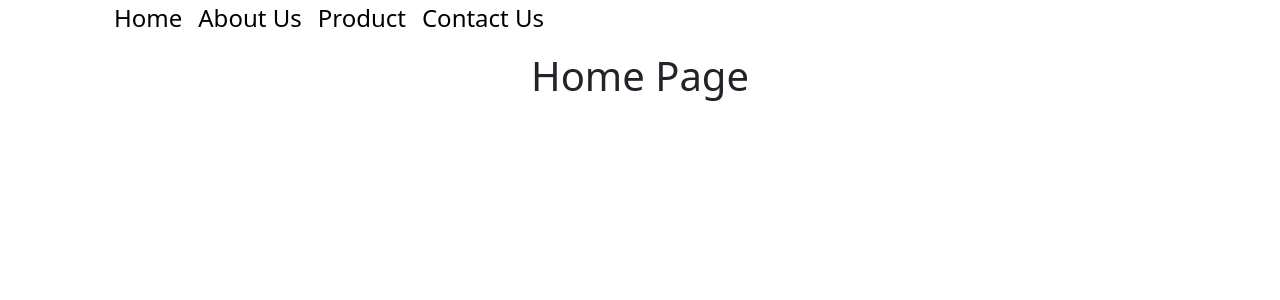
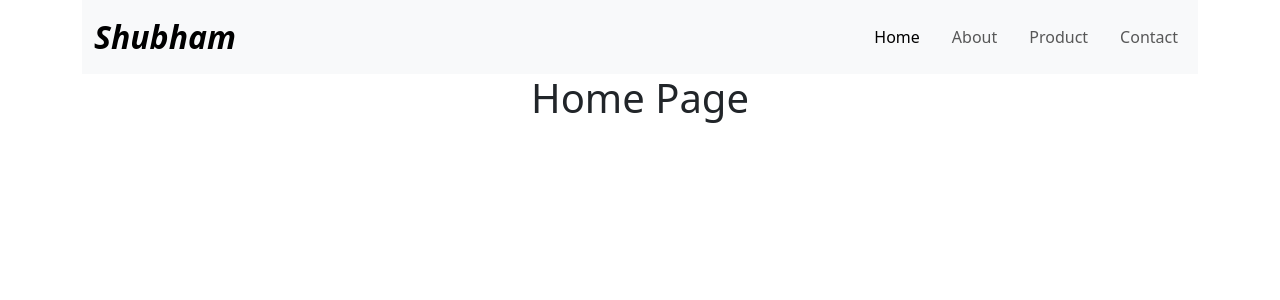
Before and after one commit to shubhambmeshram/portfolio, a React (Create React App) app: page / in a window 1280 px wide. Shown: the top 300 px of the page. Built offline with nearby package versions, Linux system fonts and the light colour scheme.

Commit message:
bootstrap navbar

```diff
--- a/src/component/Navbar.css
+++ b/src/component/Navbar.css
@@ -16,3 +16,11 @@ nav ul li a:hover {
     text-decoration: underline;
     transition: 0.5s linear;
 }
+
+.navbar-brand {
+    text-decoration: none;
+    font-size: 2rem;
+    font-style: italic;
+    font-weight: 700;
+    color: black;
+}
--- a/src/component/Navbar.js
+++ b/src/component/Navbar.js
@@ -1,21 +1,54 @@
-import React from 'react'
-import './Navbar.css'
-import {NavLink} from 'react-router-dom'
-
+import React from "react";
+import "./Navbar.css";
+import { NavLink } from "react-router-dom";
 
 function Navbar() {
   return (
     <div>
-        <nav>
-            <ul>
-                <li><NavLink to='/'>Home</NavLink></li>
-                <li><NavLink to="about">About Us</NavLink></li>
-                <li><NavLink to="product">Product</NavLink></li>
-                <li><NavLink to="contact">Contact Us</NavLink></li>
+      <nav className="navbar navbar-expand-lg navbar-light bg-light">
+        <div className="container-fluid">
+          <NavLink className="navbar-brand" to="/">
+            Shubham
+          </NavLink>
+          <button
+            className="navbar-toggler"
+            type="button"
+            data-bs-toggle="collapse"
+            data-bs-target="#navbarSupportedContent"
+            aria-controls="navbarSupportedContent"
+            aria-expanded="false"
+            aria-label="Toggle navigation"
+          >
+            <span className="navbar-toggler-icon"></span>
+          </button>
+          <div className="collapse navbar-collapse" id="navbarSupportedContent">
+            <ul className="navbar-nav ms-auto mb-2 mb-lg-0">
+              <li className="nav-item">
+                <NavLink className="nav-link" aria-current="page" to="/">
+                  Home
+                </NavLink>
+              </li>
+              <li className="nav-item">
+                <NavLink className="nav-link" to="about">
+                  About
+                </NavLink>
+              </li>
+              <li className="nav-item">
+                <NavLink className="nav-link" to="product">
+                  Product
+                </NavLink>
+              </li>
+              <li className="nav-item">
+                <NavLink className="nav-link" to="contact">
+                  Contact
+                </NavLink>
+              </li>
             </ul>
-        </nav>
+          </div>
+        </div>
+      </nav>
     </div>
-  )
+  );
 }
 
-export default Navbar
+export default Navbar;
```
